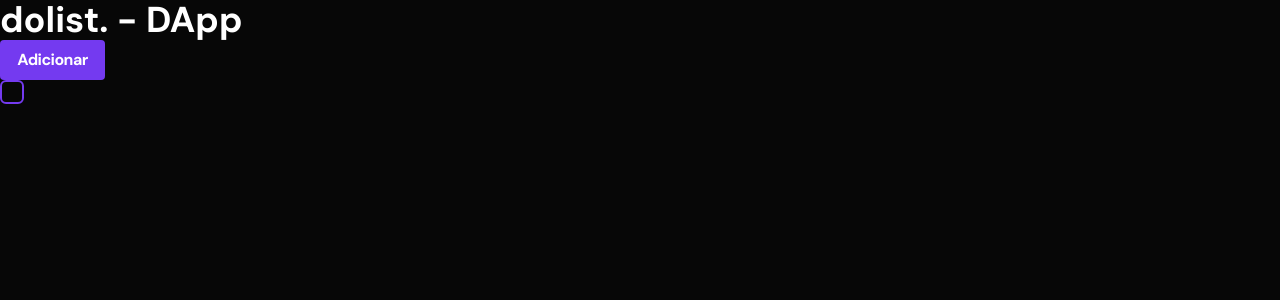
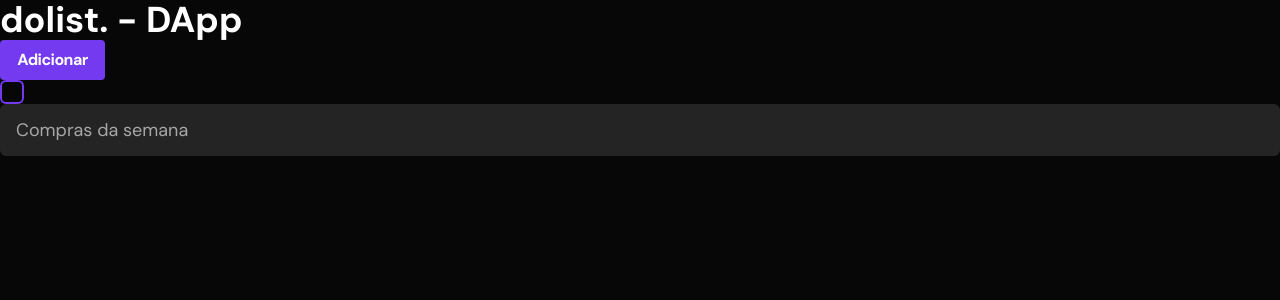
Before and after one commit to gabepinheiro/dolist-dapp, a React (Vite) app: page / in a window 1280 px wide. Shown: the top 300 px of the page. Built offline with nearby package versions, Linux system fonts and the light colour scheme.

Commit message:
feat: added <Input />

```diff
--- a/src/app.tsx
+++ b/src/app.tsx
@@ -1,4 +1,4 @@
-import { Button, Checkbox } from './components'
+import { Button, Checkbox, Input } from './components'
 
 export function App () {
   return (
@@ -6,6 +6,7 @@ export function App () {
       <h1 className='text-4xl font-bold text-white'>dolist. - DApp</h1>
       <Button>Adicionar</Button>
       <Checkbox />
+      <Input placeholder='Compras da semana' />
     </>
   )
 }
--- a/src/components/index.ts
+++ b/src/components/index.ts
@@ -1,2 +1,3 @@
 export * from './button'
 export * from './checkbox'
+export * from './input'
--- /dev/null
+++ b/src/components/input/index.tsx
@@ -0,0 +1,13 @@
+import { InputHTMLAttributes } from 'react'
+
+interface InputProps
+  extends Omit<InputHTMLAttributes<HTMLInputElement>, 'className'> {}
+
+export function Input (props: InputProps) {
+  return (
+    <input
+      className='w-full bg-gray-900 text-white placeholder:text-gray-100 text-lg py-3 px-4 rounded-md outline-none focus:shadow-rounded focus:shadow-primary transition-all duration-300'
+      {...props}
+    />
+  )
+}
--- a/tailwind.config.js
+++ b/tailwind.config.js
@@ -32,6 +32,9 @@ module.exports = {
       animation: {
         fillAnimation: 'fillAnimation 350ms forwards',
       },
+      boxShadow: {
+        rounded: '0px 0px 0px 2px',
+      },
     },
   },
   plugins: [],
```
